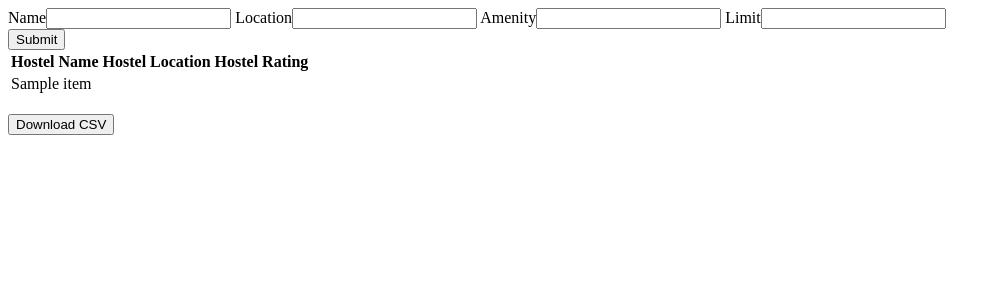
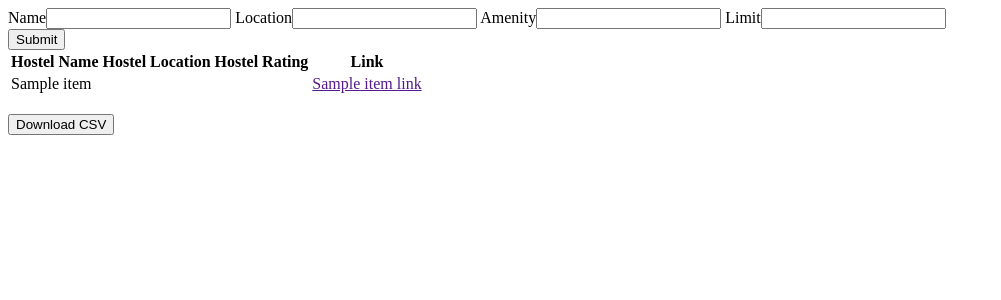
Before and after one commit to alfischer33/hosteldatafrontend, a Django app: page / in a window 1280 px wide. Shown: the top 300 px of the page, without its empty margins (0-1001 px from the left). Run offline with Django 3.2, Linux system fonts and the light colour scheme; tables that the repository leaves empty hold one stand-in row (values such as "Sample post"); a database or web service that is not in the repository returns one stand-in record (values such as "Sample title"); data that the repository does not hold is empty; some libraries are stand-ins or nearby versions.

Commit message:
added link functionality

```diff
--- a/apidata/templates/apidata/index.html
+++ b/apidata/templates/apidata/index.html
@@ -27,12 +27,14 @@
                     <th>Hostel Name</th>
                     <th>Hostel Location</th>
                     <th>Hostel Rating</th>
+                    <th>Link</th>
                 </tr>
                 {% for hostel in hostels %}
                 <tr>
                     <td> {{ hostel.name }} </td>
                     <td> {{ hostel.location }} </td>
-                    <td> {{ hostel.rating|floatformat:2 }} </td>
+                    <td> {{ hostel.rating|floatformat:1 }} </td>
+                    <td> <a href={{ hostel.link }}>{{ hostel.name }} link</a> </td>
                 </tr>
                 {% endfor %}
             </table>
```
